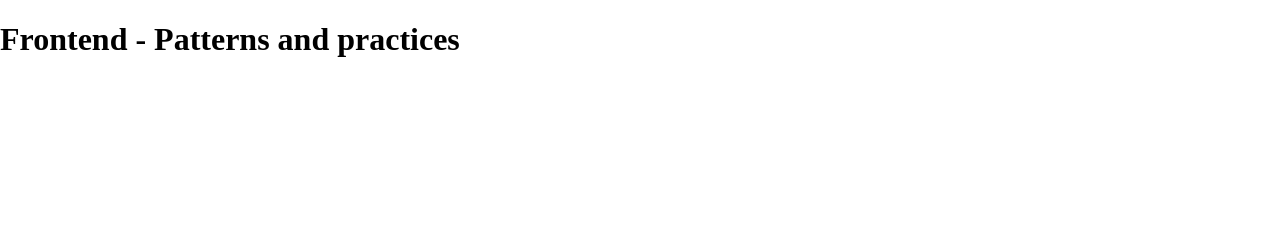
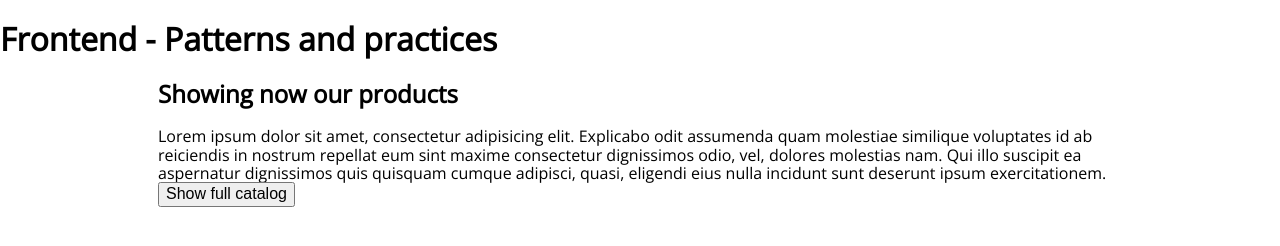
Before and after one commit to Mateoq/frontend-patterns-and-practices, a website built with webpack: page index.html in a window 1280 px wide. Built offline with nearby package versions, Linux system fonts and the light colour scheme.

Commit message:
WIP - Add module example

```diff
--- a/index.html
+++ b/index.html
@@ -5,11 +5,26 @@
   <meta name="viewport" content="width=device-width, initial-scale=1.0">
   <meta http-equiv="X-UA-Compatible" content="ie=edge">
   <title>Frontend - Patterns and practices</title>
+
+  <link href="https://fonts.googleapis.com/css?family=Open+Sans" rel="stylesheet">
 </head>
 <body>
 
   <h1>Frontend - Patterns and practices</h1>
 
+  <!-- Product Showcase -->
+  <div class="product-showcase" data-module="productShowcase">
+    <div class="container">
+      <h2 class="product-showcase__title">Showing now our products</h2>
+
+      <div class="product-showcase__text">
+        Lorem ipsum dolor sit amet, consectetur adipisicing elit. Explicabo odit assumenda quam molestiae similique voluptates id ab reiciendis in nostrum repellat eum sint maxime consectetur dignissimos odio, vel, dolores molestias nam. Qui illo suscipit ea aspernatur dignissimos quis quisquam cumque adipisci, quasi, eligendi eius nulla incidunt sunt deserunt ipsum exercitationem.
+      </div>
+
+      <button class="button product-showcase__button">Show full catalog</button>
+    </div>
+  </div>
+
   <script src="/bundle.js"></script>
 </body>
 </html>
--- a/src/modules/productShowcase/productShowcase.ts
+++ b/src/modules/productShowcase/productShowcase.ts
@@ -0,0 +1,4 @@
+
+export default function init(domElement: HTMLElement) {
+  console.log('Initialize product showcase with ', domElement);
+}
--- a/src/styles/_base.scss
+++ b/src/styles/_base.scss
@@ -12,6 +12,7 @@ You can add here styles for textarea, input, headings, labels, among others.
 html,
 body {
   box-sizing: border-box;
+  font-family: 'Open Sans', sans-serif;
 }
 
 // Very important if you're starting a project from start.
--- a/src/styles/_common.scss
+++ b/src/styles/_common.scss
@@ -15,3 +15,13 @@ In this case, you can add another folder with all the files you need, but those
 module/component.
 
 */
+
+.container {
+  max-width: 1024px;
+  padding: 0 20px;
+  margin: 0 auto;
+
+  @include from(md) {
+    padding: 0 30px;
+  }
+}
--- a/src/styles/main.scss
+++ b/src/styles/main.scss
@@ -2,6 +2,7 @@
 @import 'functions';
 @import 'mixins';
 
+@import 'typography';
 @import 'reset';
 @import 'base';
 @import 'common';
```
